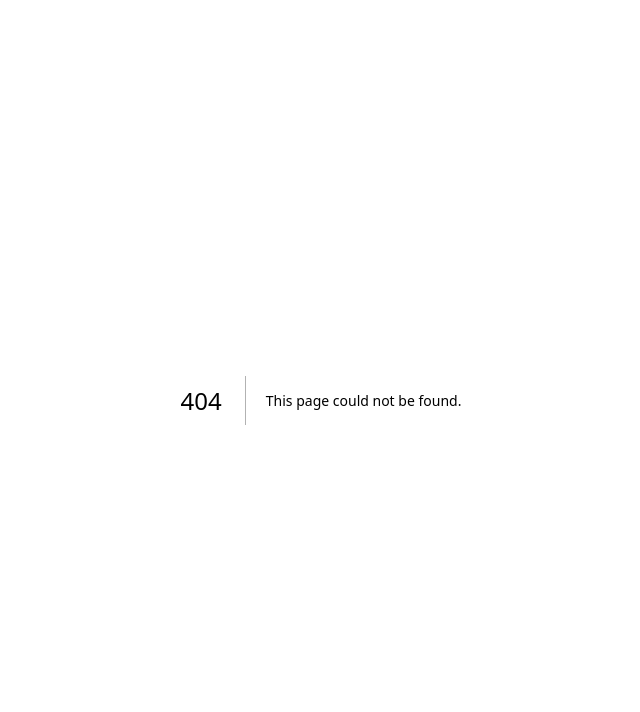
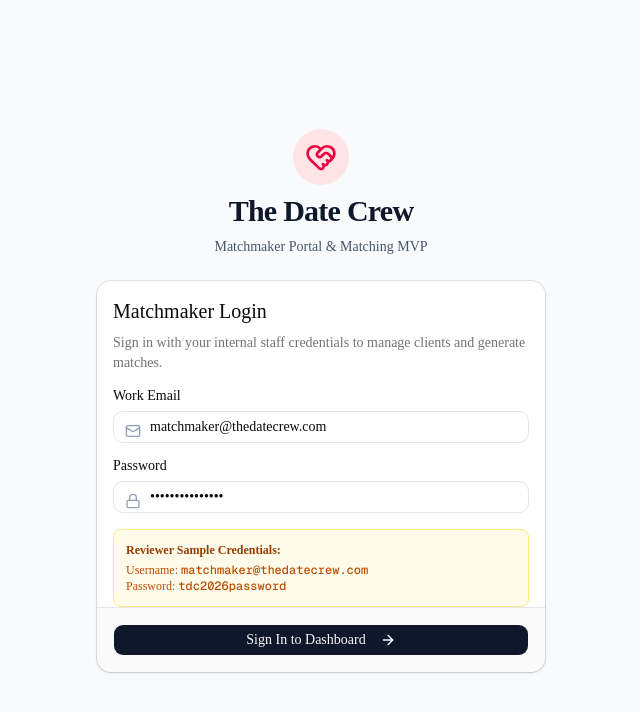
Before and after one commit to karanntech/crewmatch, a Next.js app: page /login in a window 1280 px wide. Before the commit this address had no page. Shown: the top 712 px of the page, without its empty margins (319-959 px from the left). Built offline with nearby package versions, Linux system fonts and the light colour scheme.

Commit message:
created auth related files and login page

```diff
--- /dev/null
+++ b/src/app/(auth)/login/page.tsx
@@ -0,0 +1,109 @@
+"use client";
+
+import { useState } from "react";
+import { useRouter } from "next/navigation";
+import { DEMO_CREDENTIALS, AUTH_COOKIE_NAME } from "@/lib/auth";
+import { Card, CardContent, CardDescription, CardFooter, CardHeader, CardTitle } from "@/components/ui/card";
+import { Input } from "@/components/ui/input";
+import { Label } from "@/components/ui/label";
+import { Button } from "@/components/ui/button";
+import { HeartHandshake, Lock, Mail, ArrowRight } from "lucide-react";
+
+export default function LoginPage() {
+  const router = useRouter();
+  const [username, setUsername] = useState(DEMO_CREDENTIALS.username);
+  const [password, setPassword] = useState(DEMO_CREDENTIALS.password);
+  const [error, setError] = useState("");
+  const [loading, setLoading] = useState(false);
+
+  const handleLogin = (e: React.FormEvent) => {
+    e.preventDefault();
+    setLoading(true);
+    setError("");
+
+    if (username === DEMO_CREDENTIALS.username && password === DEMO_CREDENTIALS.password) {
+      // Set simple session cookie expiring in 7 days
+      document.cookie = `${AUTH_COOKIE_NAME}=authenticated; path=/; max-age=604800; SameSite=Lax`;
+      router.push("/");
+      router.refresh();
+    } else {
+      setError("Invalid credentials. Please use the pre-filled demo login.");
+      setLoading(false);
+    }
+  };
+
+  return (
+    <div className="min-h-screen flex items-center justify-center bg-slate-50 px-4 py-12">
+      <div className="w-full max-w-md space-y-6">
+        <div className="text-center space-y-2">
+          <div className="inline-flex items-center justify-center p-3 bg-rose-100 rounded-full text-rose-600 mb-2">
+            <HeartHandshake className="w-8 h-8" />
+          </div>
+          <h1 className="text-3xl font-bold tracking-tight text-slate-900">The Date Crew</h1>
+          <p className="text-sm text-slate-600">Matchmaker Portal & Matching MVP</p>
+        </div>
+
+        <Card className="border-slate-200 shadow-sm">
+          <CardHeader className="space-y-1">
+            <CardTitle className="text-xl">Matchmaker Login</CardTitle>
+            <CardDescription>
+              Sign in with your internal staff credentials to manage clients and generate matches.
+            </CardDescription>
+          </CardHeader>
+          <form onSubmit={handleLogin}>
+            <CardContent className="space-y-4">
+              {error && (
+                <div className="p-3 text-xs font-medium text-rose-700 bg-rose-50 border border-rose-200 rounded-md">
+                  {error}
+                </div>
+              )}
+
+              <div className="space-y-2">
+                <Label htmlFor="email">Work Email</Label>
+                <div className="relative">
+                  <Mail className="absolute left-3 top-3 h-4 w-4 text-slate-400" />
+                  <Input
+                    id="email"
+                    type="email"
+                    required
+                    className="pl-9"
+                    value={username}
+                    onChange={(e) => setUsername(e.target.value)}
+                  />
+                </div>
+              </div>
+
+              <div className="space-y-2">
+                <Label htmlFor="password">Password</Label>
+                <div className="relative">
+                  <Lock className="absolute left-3 top-3 h-4 w-4 text-slate-400" />
+                  <Input
+                    id="password"
+                    type="password"
+                    required
+                    className="pl-9"
+                    value={password}
+                    onChange={(e) => setPassword(e.target.value)}
+                  />
+                </div>
+              </div>
+
+              <div className="rounded-md bg-amber-50 p-3 border border-amber-200">
+                <p className="text-xs font-semibold text-amber-800">Reviewer Sample Credentials:</p>
+                <p className="text-xs text-amber-700 mt-1">Username: <span className="font-mono font-medium">{DEMO_CREDENTIALS.username}</span></p>
+                <p className="text-xs text-amber-700">Password: <span className="font-mono font-medium">{DEMO_CREDENTIALS.password}</span></p>
+              </div>
+            </CardContent>
+
+            <CardFooter>
+              <Button type="submit" className="w-full bg-slate-900 hover:bg-slate-800" disabled={loading}>
+                {loading ? "Authenticating..." : "Sign In to Dashboard"}
+                <ArrowRight className="w-4 h-4 ml-2" />
+              </Button>
+            </CardFooter>
+          </form>
+        </Card>
+      </div>
+    </div>
+  );
+}
--- /dev/null
+++ b/src/lib/auth.ts
@@ -0,0 +1,8 @@
+export const DEMO_CREDENTIALS = {
+  username: "matchmaker@thedatecrew.com",
+  password: "tdc2026password",
+  name: "Priya Sharma",
+  role: "Senior Matchmaker",
+};
+
+export const AUTH_COOKIE_NAME = "tdc_session";
--- /dev/null
+++ b/src/middleware.ts
@@ -0,0 +1,29 @@
+import { NextResponse } from "next/server";
+import type { NextRequest } from "next/server";
+
+export function middleware(request: NextRequest) {
+  const session = request.cookies.get("tdc_session");
+  const isLoginPage = request.nextUrl.pathname.startsWith("/login");
+  const isApiPath = request.nextUrl.pathname.startsWith("/api");
+
+  // Allow API routes through
+  if (isApiPath) {
+    return NextResponse.next();
+  }
+
+  // If user is not authenticated and trying to view dashboard pages
+  if (!session && !isLoginPage) {
+    return NextResponse.redirect(new URL("/login", request.url));
+  }
+
+  // If user is already authenticated and visits login, send to dashboard
+  if (session && isLoginPage) {
+    return NextResponse.redirect(new URL("/", request.url));
+  }
+
+  return NextResponse.next();
+}
+
+export const config = {
+  matcher: ["/((?!_next/static|_next/image|favicon.ico).*)"],
+};
```
